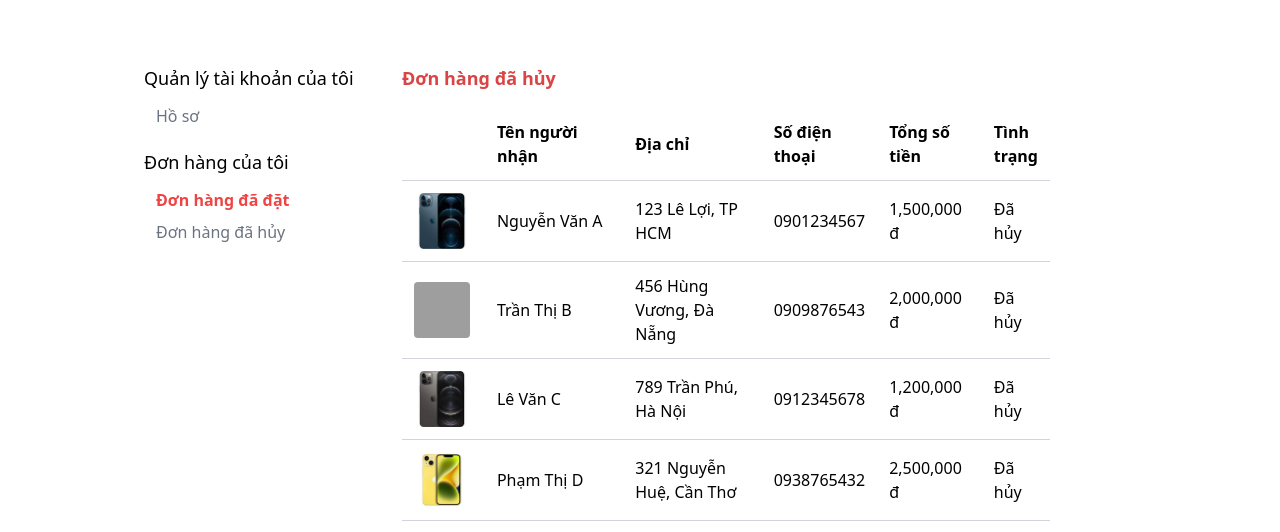
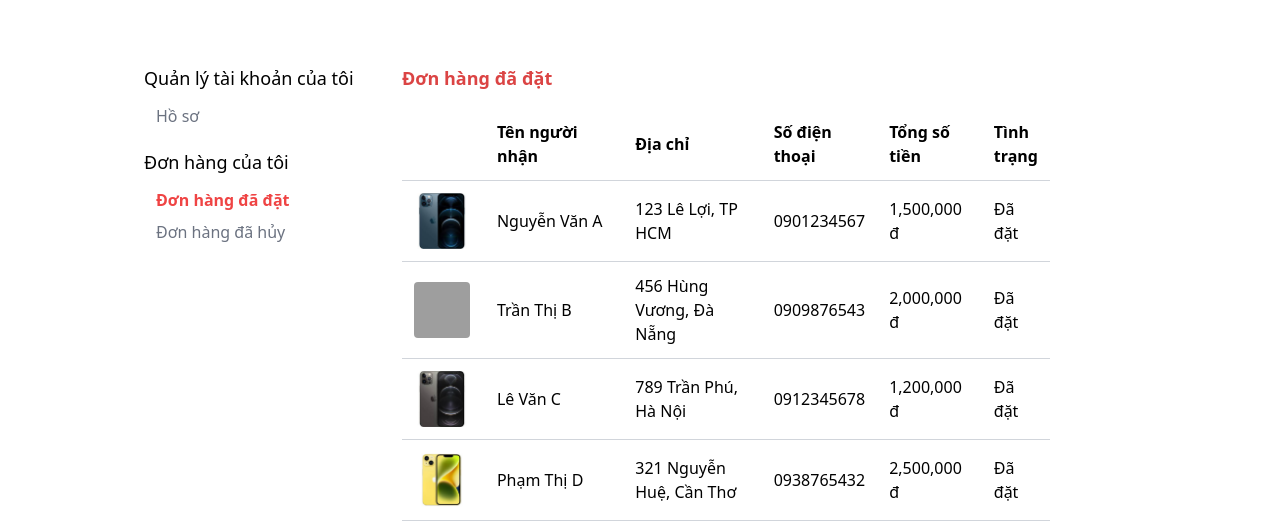
Before and after one commit to DOVINHAN/WebsiteHightechshop, a React (Vite) app in the folder front-end/: page /nguoidung in a window 1280 px wide. Both pictures are taken after a click on the element "Đơn hàng đã đặt". Shown: the part 268-800 px from the top of the page. Built offline with nearby package versions, Linux system fonts and the light colour scheme; grey boxes are pictures that could not be loaded; a web font is replaced by a local one.

Commit message:
Add RecceivedOrder component

```diff
--- a/front-end/src/Pages/UserProfilePage/UserProfilePage.jsx
+++ b/front-end/src/Pages/UserProfilePage/UserProfilePage.jsx
@@ -10,10 +10,10 @@ const UserProfilePage = () => {
     switch (activeComponent) {
       case "UserProfile":
         return <UserProfile />;
+      case "ReceivedOrder":
+        return <ReceivedOrder />;
       case "CancelledOrder":
         return <CancelledOrder />;
-      case "ReceivedOrder":
-        return <ReceivedOrder />;
       default:
         return <UserProfile />;
     }
@@ -24,9 +24,9 @@ const UserProfilePage = () => {
       case "UserProfile":
         return "Hồ sơ";
       case "CancelledOrder":
+        return "Đơn hàng đã hủy";
+      case "ReceivedOrder":
         return "Đơn hàng đã đặt";
-      case "ReceivedOrder":
-        return "Đơn hàng đã hủy";
       default:
         return "Hồ sơ";
     }
@@ -69,21 +69,21 @@ const UserProfilePage = () => {
               <div className="p-3">
                 <div
                   className={`mb-2 cursor-pointer ${
+                    activeComponent === "ReceivedOrder"
+                      ? "text-red-500 font-bold"
+                      : "text-gray-500"
+                  }`}
+                  onClick={() => setActiveComponent("ReceivedOrder")}
+                >
+                  Đơn hàng đã đặt
+                </div>
+                <div
+                  className={`cursor-pointer ${
                     activeComponent === "CancelledOrder"
                       ? "text-red-500 font-bold"
                       : "text-gray-500"
                   }`}
                   onClick={() => setActiveComponent("CancelledOrder")}
-                >
-                  Đơn hàng đã đặt
-                </div>
-                <div
-                  className={`cursor-pointer ${
-                    activeComponent === "ReceivedOrder"
-                      ? "text-red-500 font-bold"
-                      : "text-gray-500"
-                  }`}
-                  onClick={() => setActiveComponent("ReceivedOrder")}
                 >
                   Đơn hàng đã hủy
                 </div>
--- a/front-end/src/components/UserProfilePageComponent/ReceivedOrder/ReceivedOrder.jsx
+++ b/front-end/src/components/UserProfilePageComponent/ReceivedOrder/ReceivedOrder.jsx
@@ -1,7 +1,108 @@
 import React from "react";
+import img1 from "../../../assets/productsDummyData/ip25.jpg";
+import img2 from "../../../assets/productsDummyData/ip26.jpg";
+import img3 from "../../../assets/productsDummyData/ip27.jpg";
+import img4 from "../../../assets/productsDummyData/ip28.jpg";
+import img5 from "../../../assets/productsDummyData/ip29.jpg";
+
+const bills = [
+  {
+    id: 1,
+    img: img1,
+    recipient: "Nguyễn Văn A",
+    address: "123 Lê Lợi, TP HCM",
+    phone: "0901234567",
+    total: 1500000,
+  },
+  {
+    id: 2,
+    img: img2,
+    recipient: "Trần Thị B",
+    address: "456 Hùng Vương, Đà Nẵng",
+    phone: "0909876543",
+    total: 2000000,
+  },
+  {
+    id: 3,
+    img: img3,
+    recipient: "Lê Văn C",
+    address: "789 Trần Phú, Hà Nội",
+    phone: "0912345678",
+    total: 1200000,
+  },
+  {
+    id: 4,
+    img: img4,
+    recipient: "Phạm Thị D",
+    address: "321 Nguyễn Huệ, Cần Thơ",
+    phone: "0938765432",
+    total: 2500000,
+  },
+  {
+    id: 5,
+    img: img5,
+    recipient: "Đặng Văn E",
+    address: "654 Võ Văn Kiệt, Hải Phòng",
+    phone: "0923456789",
+    total: 1800000,
+  },
+];
 
 const ReceivedOrder = () => {
-  return <div>ReceivedOrder</div>;
+  return (
+    <div className="w-full max-w-3xl">
+      <div className="text-lg font-semibold mb-4 text-primary">
+        Đơn hàng đã đặt
+      </div>
+      <table className="table-auto w-full border-collapse border-spacing-y-4 border-spacing-x-2">
+        <thead>
+          <tr>
+            <th className="border-b border-gray-300 p-3 text-left w-1/6"></th>
+            <th className="border-b border-gray-300 p-3 text-left w-1/4">
+              Tên người nhận
+            </th>
+            <th className="border-b border-gray-300 p-3 text-left w-1/4">
+              Địa chỉ
+            </th>
+            <th className="border-b border-gray-300 p-3 text-left w-1/6">
+              Số điện thoại
+            </th>
+            <th className="border-b border-gray-300 p-3 text-left w-1/6">
+              Tổng số tiền
+            </th>
+            <th className="border-b border-gray-300 p-3 text-left w-1/6">
+              Tình trạng
+            </th>
+          </tr>
+        </thead>
+        <tbody>
+          {bills.map((bill) => (
+            <tr key={bill.id}>
+              {/* Ảnh */}
+              <td className="border-b border-gray-300 p-3">
+                <img
+                  src={bill.img}
+                  alt={bill.recipient}
+                  className="w-14 h-14 object-cover rounded"
+                />
+              </td>
+              {/* Tên người nhận */}
+              <td className="border-b border-gray-300 p-3">{bill.recipient}</td>
+              {/* Địa chỉ */}
+              <td className="border-b border-gray-300 p-3">{bill.address}</td>
+              {/* Số điện thoại */}
+              <td className="border-b border-gray-300 p-3">{bill.phone}</td>
+              {/* Tổng số tiền */}
+              <td className="border-b border-gray-300 p-3">
+                {bill.total.toLocaleString()} đ
+              </td>
+              <td className="border-b border-gray-300 p-3">Đã đặt</td>
+            </tr>
+          ))}
+        </tbody>
+      </table>
+    </div>
+  );
 };
 
 export default ReceivedOrder;
```
